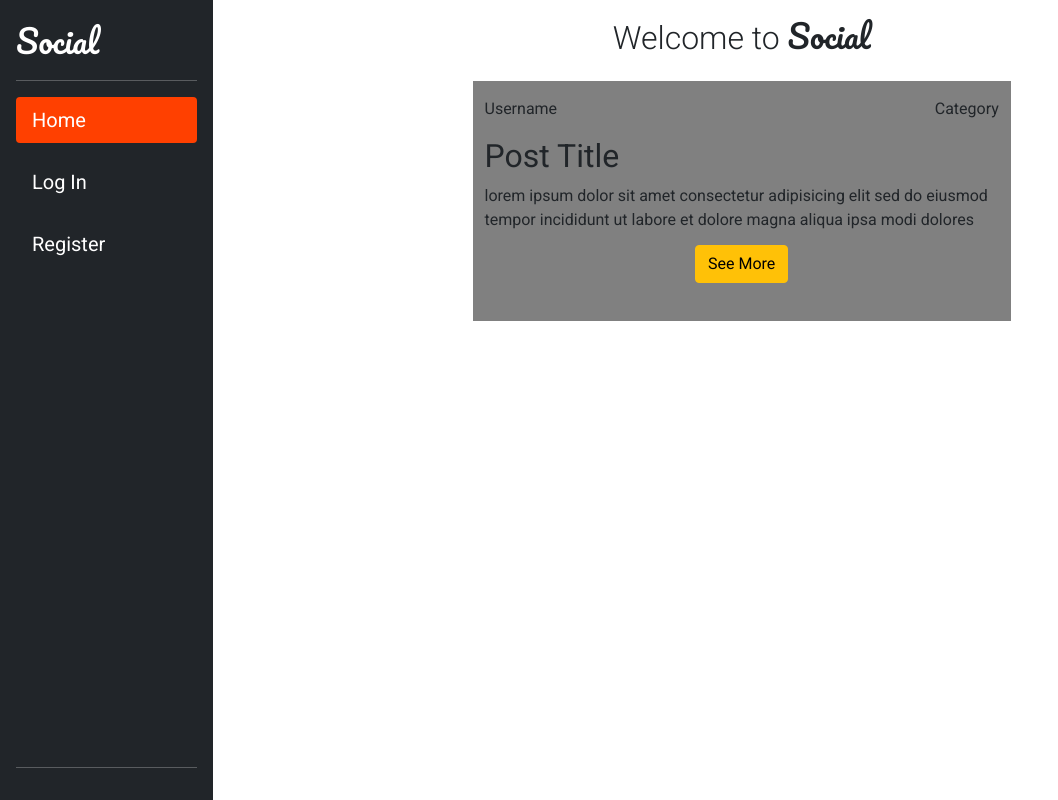
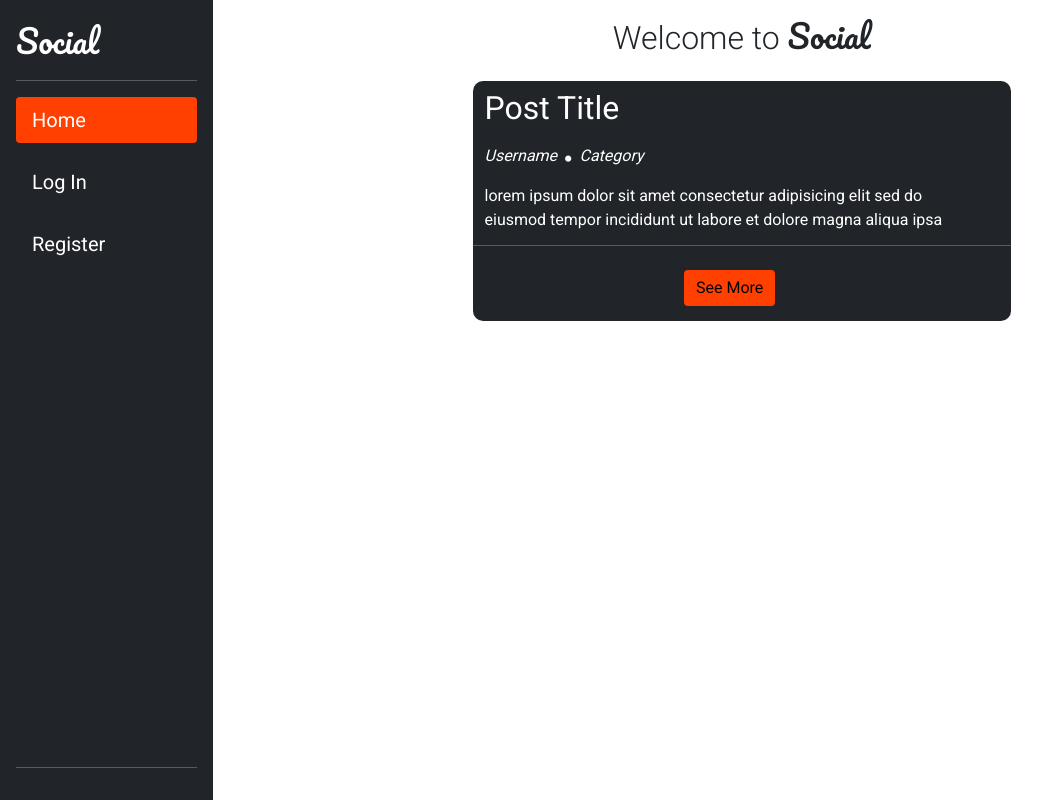
Before and after one commit to Code-Institute-Submissions/social, a Django app: page / in a window 1280 px wide. Shown: the whole page, without its empty margins (0-1058 px from the left). Run offline with Django 4.2, Linux system fonts and the light colour scheme.

Commit message:
Style post component

```diff
--- a/static/css/style.css
+++ b/static/css/style.css
@@ -4,6 +4,7 @@
 * {
     font-family: Roboto, sans-serif;
     font-weight: 400;
+    box-sizing: border-box;
 }
 
 /* Navbar / Sidebar */
@@ -45,12 +46,21 @@ nav {
 }
 
 .post {
-    width: 50%;
     height: 15rem;
-    background-color: grey;
+    background-color: #212529;
+    border-radius: 10px;
 }
 
 .post-preview {
     height: 45px;
     overflow: hidden;
 }
+
+.btn-warning {
+    background-color: #ff4000;
+    border: none;
+}
+
+.fa-circle {
+    font-size: 40%;
+}
--- a/templates/index.html
+++ b/templates/index.html
@@ -9,32 +9,34 @@
 
 <!-- Post Component -->
 <div class="row justify-content-center">
-    <div class="col-6 post">
-        <div class="row mt-3 mb-3 justify-content-between">
-            <div class="col-3">
-                <span class="username">Username</span>
-            </div>
-            <div class="col-3 text-end">
-                <span>Category</span>
+    <div class="col-10 col-xl-6 post text-white">
+        <div class="row">
+            <div class="col mt-2"><h2>Post Title</h2></div>
+
+            <div class="row mt-2 mb-3">
+                <div class="d-flex justify-content-start col-sm-2 col-3">
+                    <span class="username fst-italic me-2">Username</span>
+                    <span><i class="fas fa-circle"></i></span>
+                    <span class="fst-italic ms-2">Category</span>
                 </div>
             </div>
 
             <div class="row">
-            <div class="col"><h2>Post Title</h2></div>
-        </div>
-
-        <div class="row">
-            <div class="col post-preview">
+                <div class="col post-preview mb-3">
                     <p>{% lorem 50 w %}</p>
                 </div>
             </div>
+            <hr />
 
             <div class="row">
-            <div class="col text-center mt-3">
-                <button type="button" class="btn btn-warning">See More</button>
+                <div class="col text-center mt-2">
+                    <button type="button" class="btn btn-warning">
+                        See More
+                    </button>
                 </div>
             </div>
         </div>
     </div>
 
     {% endblock %}
+</div>
```
Lines whose indentation alone changed are shown as unchanged.
